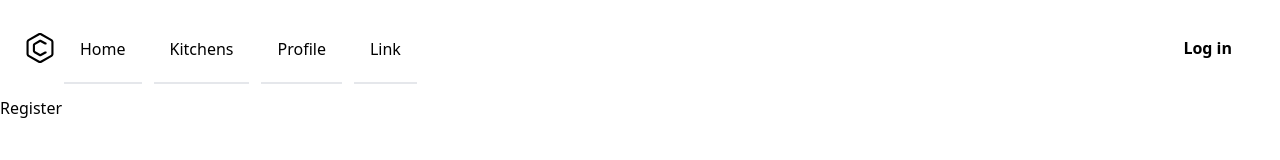
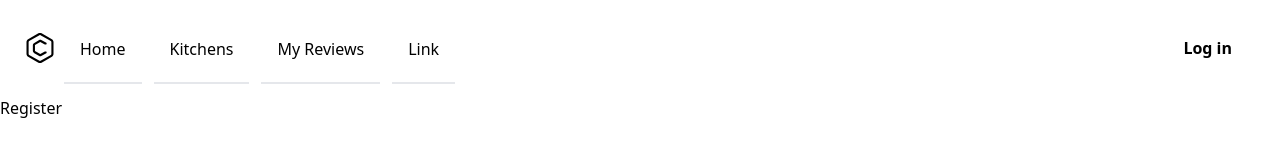
Before and after one commit to tanbiranjum/ghost-kitchen-review, a React (Create React App) app: page /register in a window 1280 px wide. Shown: the top 160 px of the page. Built offline with nearby package versions, Linux system fonts and the light colour scheme; no server answers.

Commit message:
Header nav link dynamically added

```diff
--- a/src/components/Header/Header.js
+++ b/src/components/Header/Header.js
@@ -1,5 +1,5 @@
 import React, { useContext } from "react";
-import { useNavigate } from "react-router-dom";
+import { NavLink, useNavigate } from "react-router-dom";
 import { AuthContext } from "../../context/AuthProvider/AuthProvider";
 import { removeTokenFromLocalStorage } from "../../utils/utils";
 
@@ -43,22 +43,30 @@ const Header = () => {
               </a>
             </li>
             <li className="flex">
-              <a
+              <NavLink
                 rel="noopener noreferrer"
-                href="#"
-                className="flex items-center px-4 -mb-1 border-b-2 dark:border-transparent dark:text-violet-400 dark:border-violet-400"
+                to="/kitchen"
+                className={({ isActive }) => {
+                  return isActive
+                    ? "flex items-center px-4 -mb-1 border-b-2 dark:border-violet-400"
+                    : "flex items-center px-4 -mb-1 border-b-2 dark:border-transparent";
+                }}
               >
                 Kitchens
-              </a>
+              </NavLink>
             </li>
             <li className="flex">
-              <a
+              <NavLink
                 rel="noopener noreferrer"
-                href="#"
-                className="flex items-center px-4 -mb-1 border-b-2 dark:border-transparent"
+                to="/my-reviews"
+                className={({ isActive }) => {
+                  return isActive
+                    ? "flex items-center px-4 -mb-1 border-b-2 dark:border-violet-400"
+                    : "flex items-center px-4 -mb-1 border-b-2 dark:border-transparent";
+                }}
               >
-                Profile
-              </a>
+                My Reviews
+              </NavLink>
             </li>
             <li className="flex">
               <a
--- a/src/pages/KitchenView/KitchenView.js
+++ b/src/pages/KitchenView/KitchenView.js
@@ -26,6 +26,7 @@ const KitchenView = () => {
         content: data.review,
         kitchenId: params.id,
         uid: user.uid,
+        userEmail: user.email,
         displayName: user.displayName,
       }),
     })
--- /dev/null
+++ b/src/pages/MyReview/MyReview.js
@@ -0,0 +1,9 @@
+import React from 'react'
+
+const MyReview = () => {
+  return (
+    <div>MyReview</div>
+  )
+}
+
+export default MyReview
--- a/src/router/Router/router.js
+++ b/src/router/Router/router.js
@@ -4,6 +4,7 @@ import Home from "../../pages/Home/Home";
 import Kitchen from "../../pages/Kitchen/Kitchen";
 import KitchenView from "../../pages/KitchenView/KitchenView";
 import Login from "../../pages/Login/Login";
+import MyReview from "../../pages/MyReview/MyReview";
 import Register from "../../pages/Register/Register";
 
 const router = createBrowserRouter([
@@ -37,6 +38,10 @@ const router = createBrowserRouter([
           return fetch(`http://localhost:5000/api/v1/kitchens/${params.id}`);
         },
       },
+      {
+        path: "/my-reviews",
+        element: <MyReview />,
+      },
     ],
   },
 ]);
```
